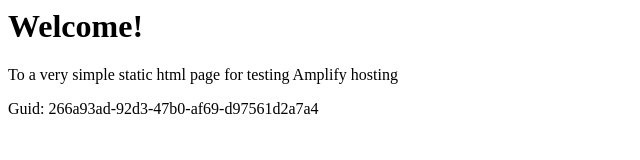
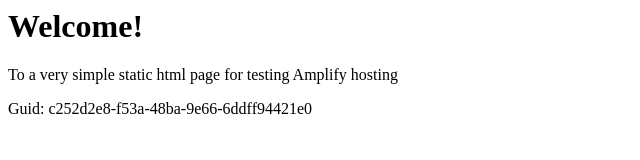
Before and after one commit to aws-aemilia-pdx/Github-PR-Commit-Integration-Test-DoNotTouch-GitHubWebhookPushCanaryTest-v1-prod-us-west-2, a website: page src/index.html in a window 1280 px wide. Shown: the full height of the page, 0-640 px from the left. Drawn offline with Linux system fonts and the light colour scheme.

Commit message:
commit from integ tests

```diff
--- a/src/index.html
+++ b/src/index.html
@@ -12,6 +12,6 @@
 <body>
     <h1>Welcome!</h1>
     <p>To a very simple static html page for testing Amplify hosting</p>
-    <p>Guid: 266a93ad-92d3-47b0-af69-d97561d2a7a4</p></body>
+    <p>Guid: c252d2e8-f53a-48ba-9e66-6ddff94421e0</p></body>
 
 </html>
```
